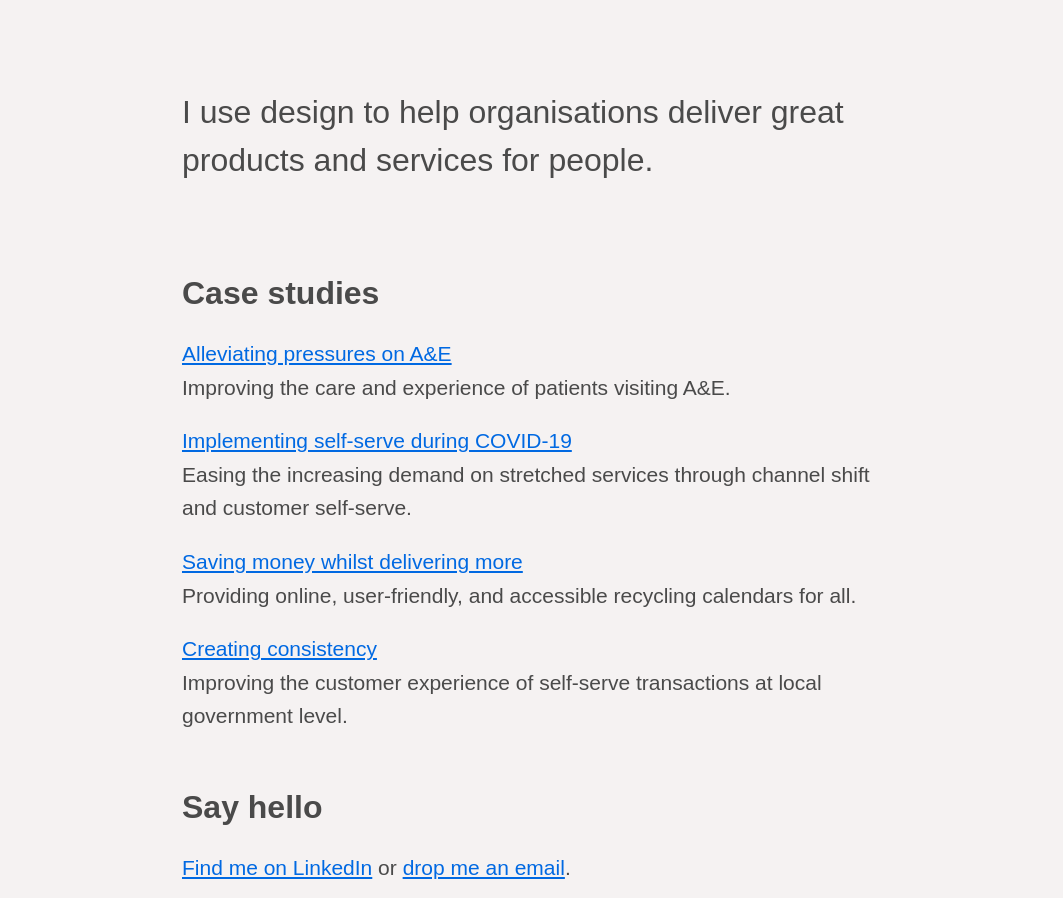
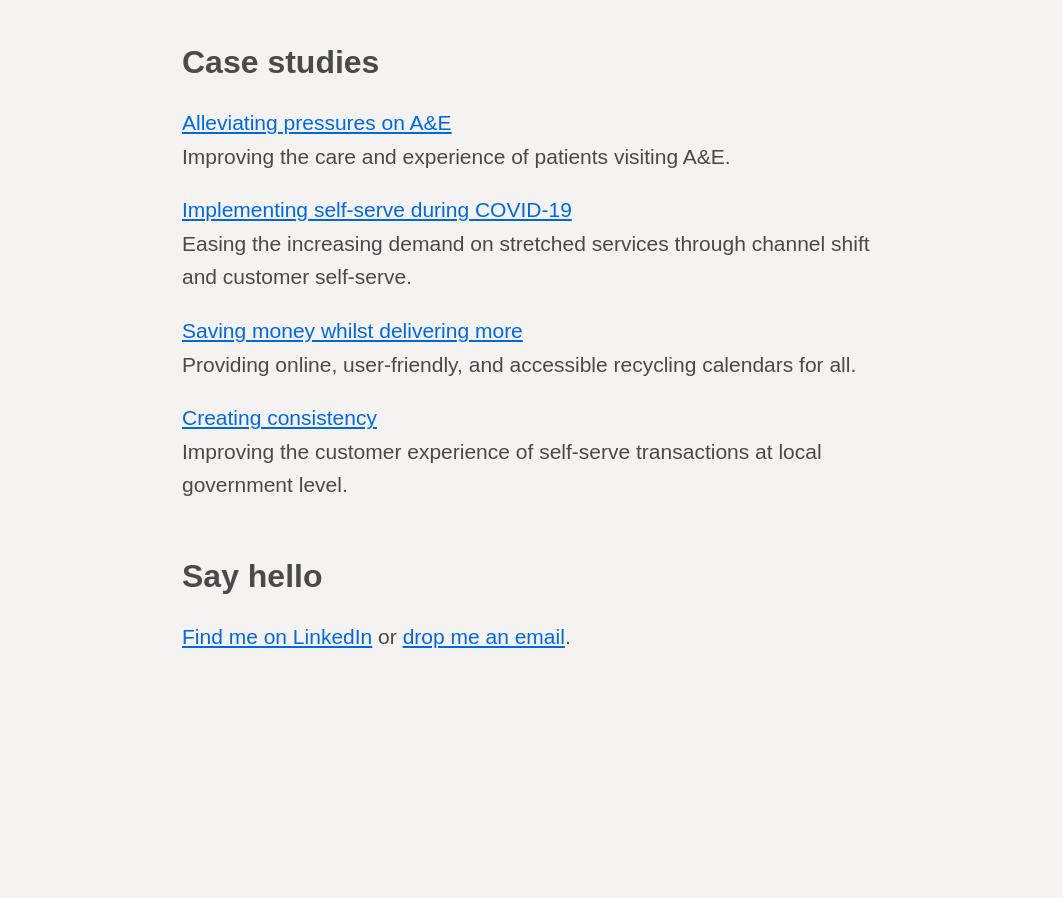
Before and after one commit to robertjmccarthy/robertjmccarthy.github.io, a plain HTML site: page index.html in a window 1280 px wide. Shown: the part 1162-2060 px from the top of the page, without its empty margins (108-1171 px from the left). After the commit the page ends 1921 px from the top, so only its background shows below. Drawn offline with Linux system fonts and the light colour scheme; a web font is replaced by a local one.

Commit message:
Removing redundant text on home page.

```diff
--- a/index.html
+++ b/index.html
@@ -52,10 +52,6 @@
   </div>
 
   <div class="profile-text">
-    <h1 class="profile-one">I use design to help organisations deliver great products and services for people.</h1>
-  </div>
-
-  <div class="profile-text">
 
     <h3 class="profile-heading">Case studies</h3>
     <p class="profile"><a href="./case-study-nhs.html">Alleviating pressures on A&E</a><br>Improving the care and experience of patients visiting A&E.</p>
```
